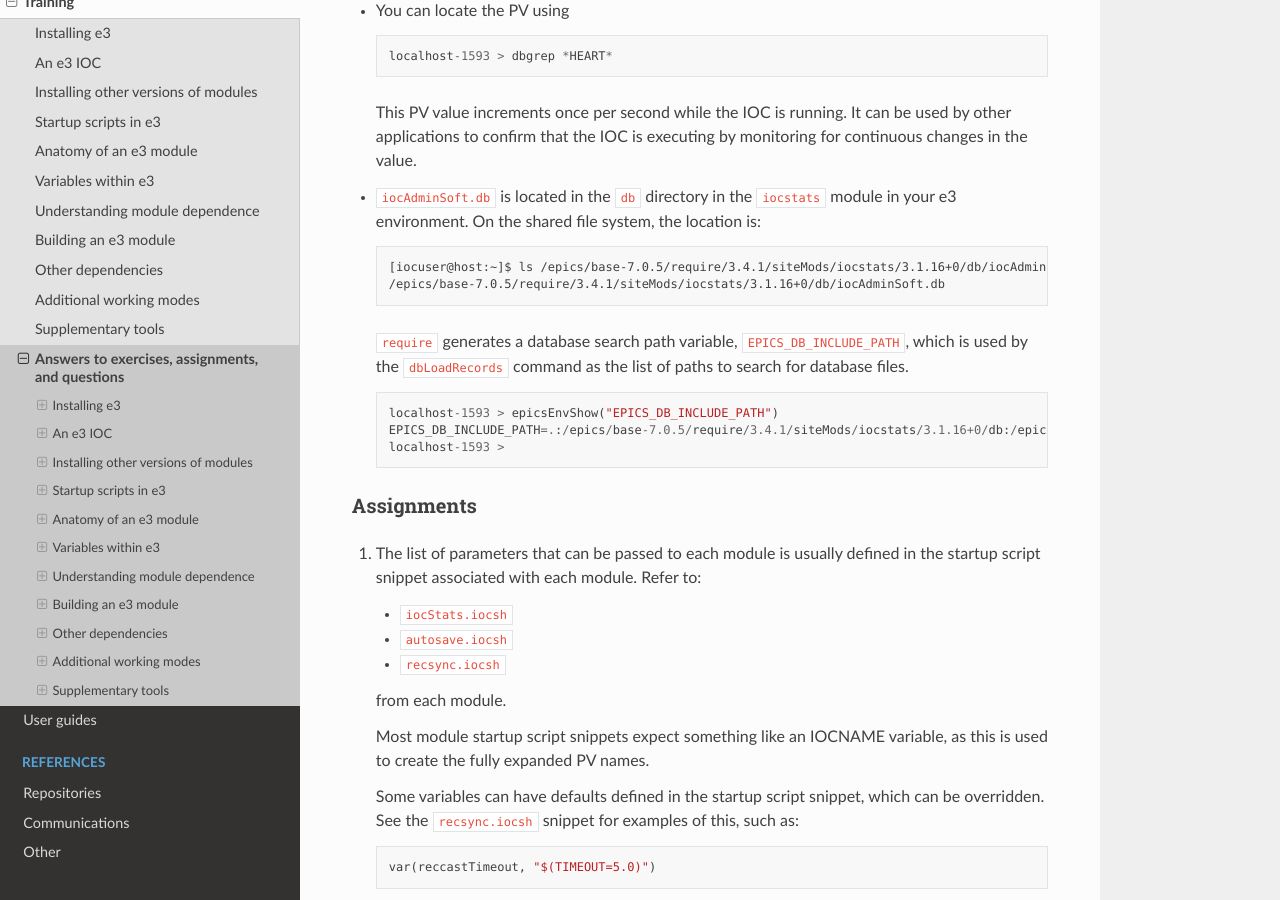
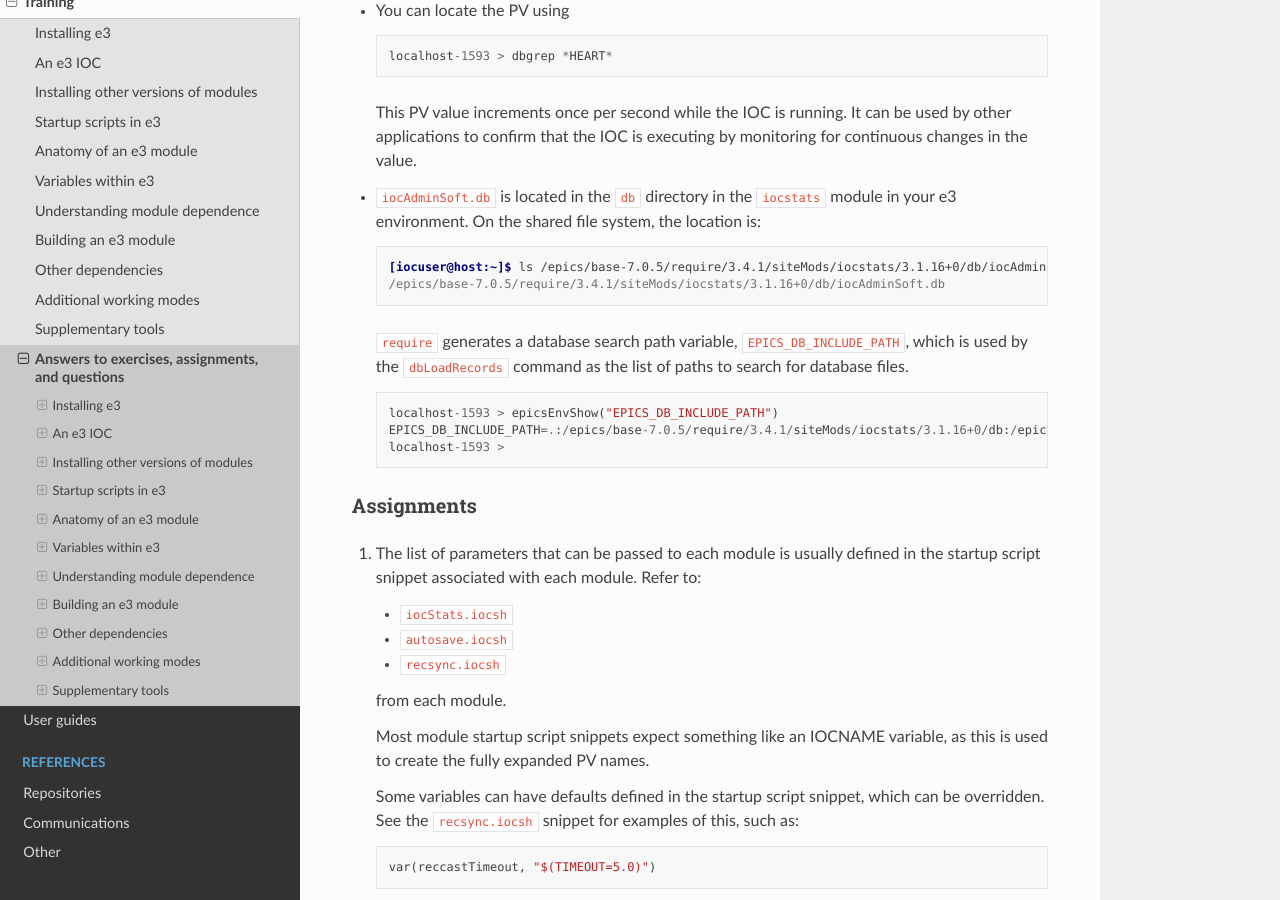
Before and after one commit to ttkorhonen/e3pages, a Sphinx documentation site: the page built from docs/kb/training/workbook/99_exercise_answers.md, in a window 1280 px wide and 900 px high, scrolled down 6129 px. Built offline with Sphinx 7.4.7 and the Read the Docs theme 2.0.0, drawn with Linux system fonts in a browser that asks for light colours.

Commit message:
Added 'console'

````diff
--- a/docs/kb/training/workbook/99_exercise_answers.md
+++ b/docs/kb/training/workbook/99_exercise_answers.md
@@ -309,7 +309,7 @@ None
 
 - `iocAdminSoft.db` is located in the `db` directory in the `iocstats` module in
   your e3 environment. On the shared file system, the location is:
-  ```
+  ```console
   [iocuser@host:~]$ ls /epics/base-7.0.5/require/3.4.1/siteMods/iocstats/3.1.16+0/db/iocAdminSoft.db
   /epics/base-7.0.5/require/3.4.1/siteMods/iocstats/3.1.16+0/db/iocAdminSoft.db
   ```
````
